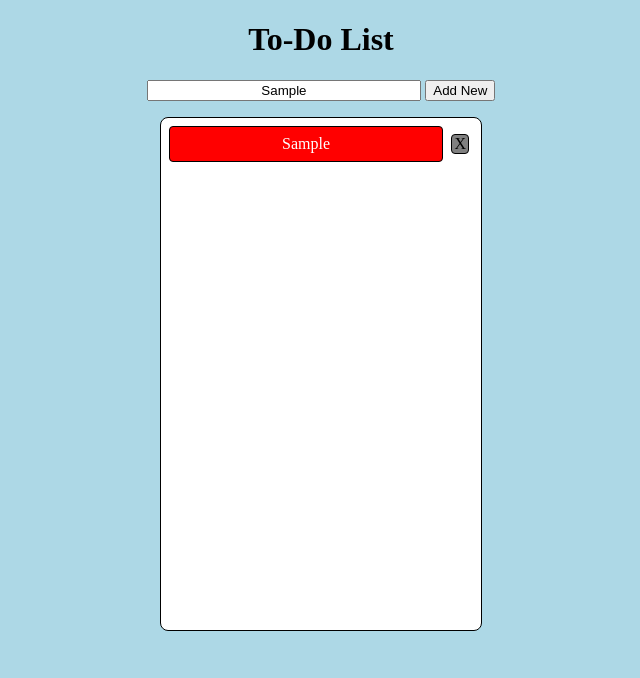
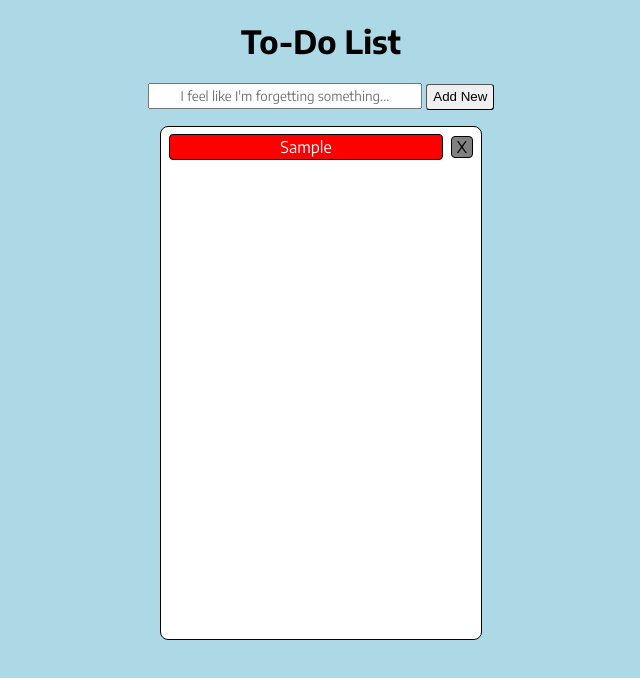
Before and after one commit to keenanmacneill/to-do-list, a website: page index.html in a window 1280 px wide. Both pictures are taken after typing "Sample" into the empty fields and a click on the button "Add New". Shown: the whole page, without its empty margins (319-959 px from the left). Drawn offline with Linux system fonts and the light colour scheme.

Commit message:
adjust height of text boxes

```diff
--- a/index.js
+++ b/index.js
@@ -9,7 +9,6 @@ form.addEventListener('submit', (event) => {
     const textBox = document.createElement('div')
     const newP = document.createElement('p')
     const deleteX = document.createElement('p')
-    const topTask = toDoList.firstElementChild
 
     newP.classList.add('task')
     newP.textContent = newTask
@@ -21,7 +20,8 @@ form.addEventListener('submit', (event) => {
     textBox.appendChild(newP)
     textBox.appendChild(deleteX)
 
-    toDoList.insertBefore(textBox, topTask)
+    toDoList.insertBefore(textBox, toDoList.firstElementChild)
+    input.value = ''
   }
 });
 
--- a/style.css
+++ b/style.css
@@ -1,5 +1,8 @@
+@import url('https://fonts.googleapis.com/css2?family=Encode+Sans:wght@100..900&family=Homemade+Apple&display=swap');
+
 header {
   cursor: default;
+  font-family: "Encode Sans", sans-serif;
 }
 
 body {
@@ -14,15 +17,21 @@ h1 {
 
 input {
   width: 20em;
+  height: 1.5em;
   text-align: center;
+  font-family: "Encode Sans", sans-serif;
 }
 
 button {
+  height: 2em;
   user-select: none;
+  border-radius: .25em;
+  border-width: 1px;
 }
 
 button:hover {
   font-weight: bold;
+  border-width: 2px;
 }
 
 button:active {
@@ -41,11 +50,15 @@ button:active {
   overflow: auto;
   display: flex;
   flex-direction: column;
+  font-family: "Encode Sans", sans-serif;
 }
 
 .textBox {
   display: flex;
   flex-direction: row;
+  justify-items: center;
+  align-items: center;
+  height: 2.5em;
 }
 
 .task {
@@ -53,7 +66,8 @@ button:active {
   border-radius: .25em;
   background-color: red;
   color: white;
-  margin: .5em;
+  margin: .25em .5em;
+  height: 1.5em;
   width: 85%;
   align-content: center;
   cursor: default;
@@ -61,6 +75,7 @@ button:active {
 
 .task:hover {
   font-weight: bold;
+  border-width: 2px;
 }
 
 .deleteX {
@@ -68,15 +83,16 @@ button:active {
   border-radius: .25em;
   background-color: grey;
   color: black;
-  margin .5em;
+  margin .25em .5em;
   padding: .01em;
-  width: 5%;
+  width: 6%;
   cursor: default;
   user-select: none;
 }
 
 .deleteX:hover {
   font-weight: bold;
+  border-width: 2px;
 }
 
 .deleteX:active {
```
